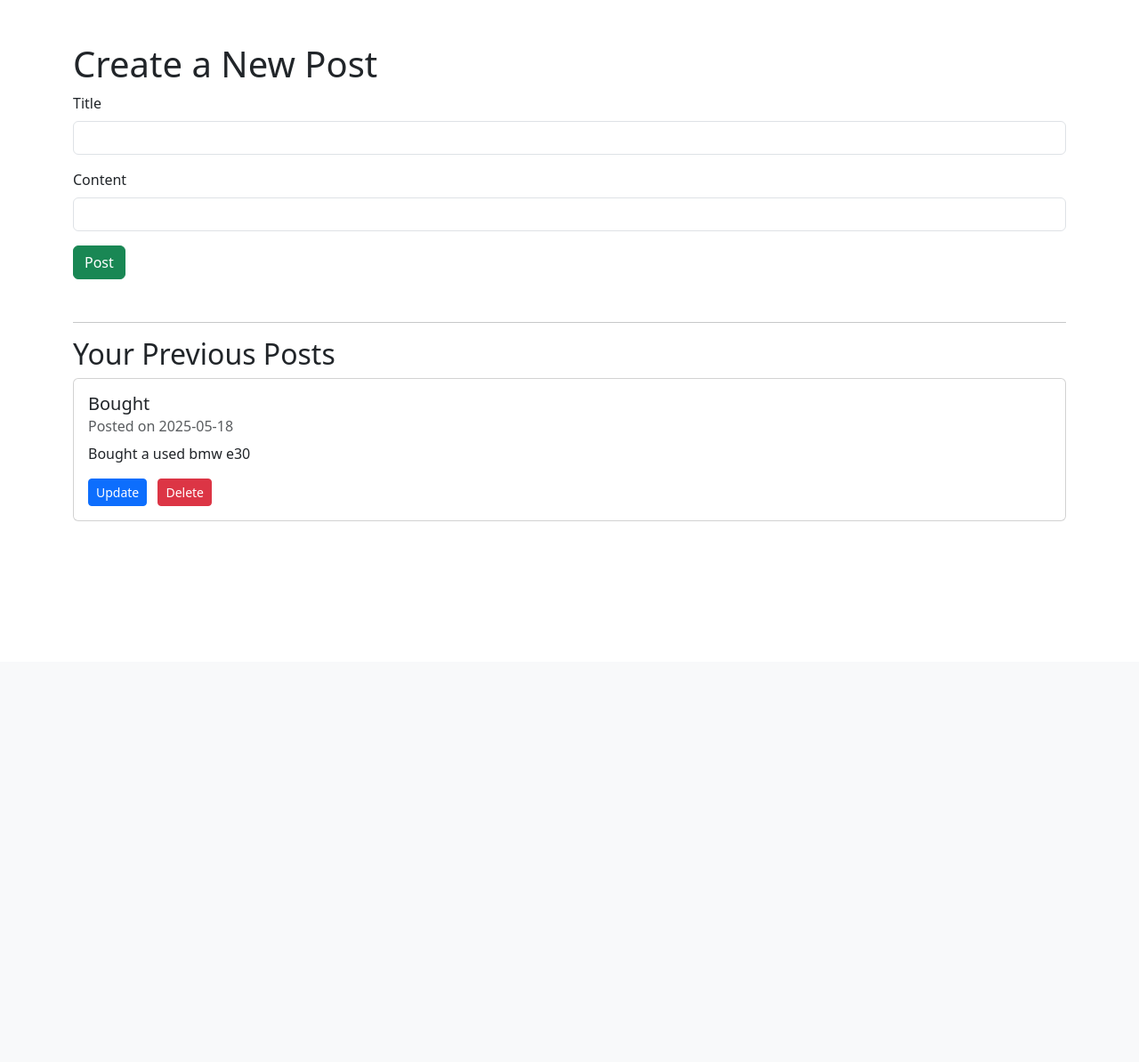
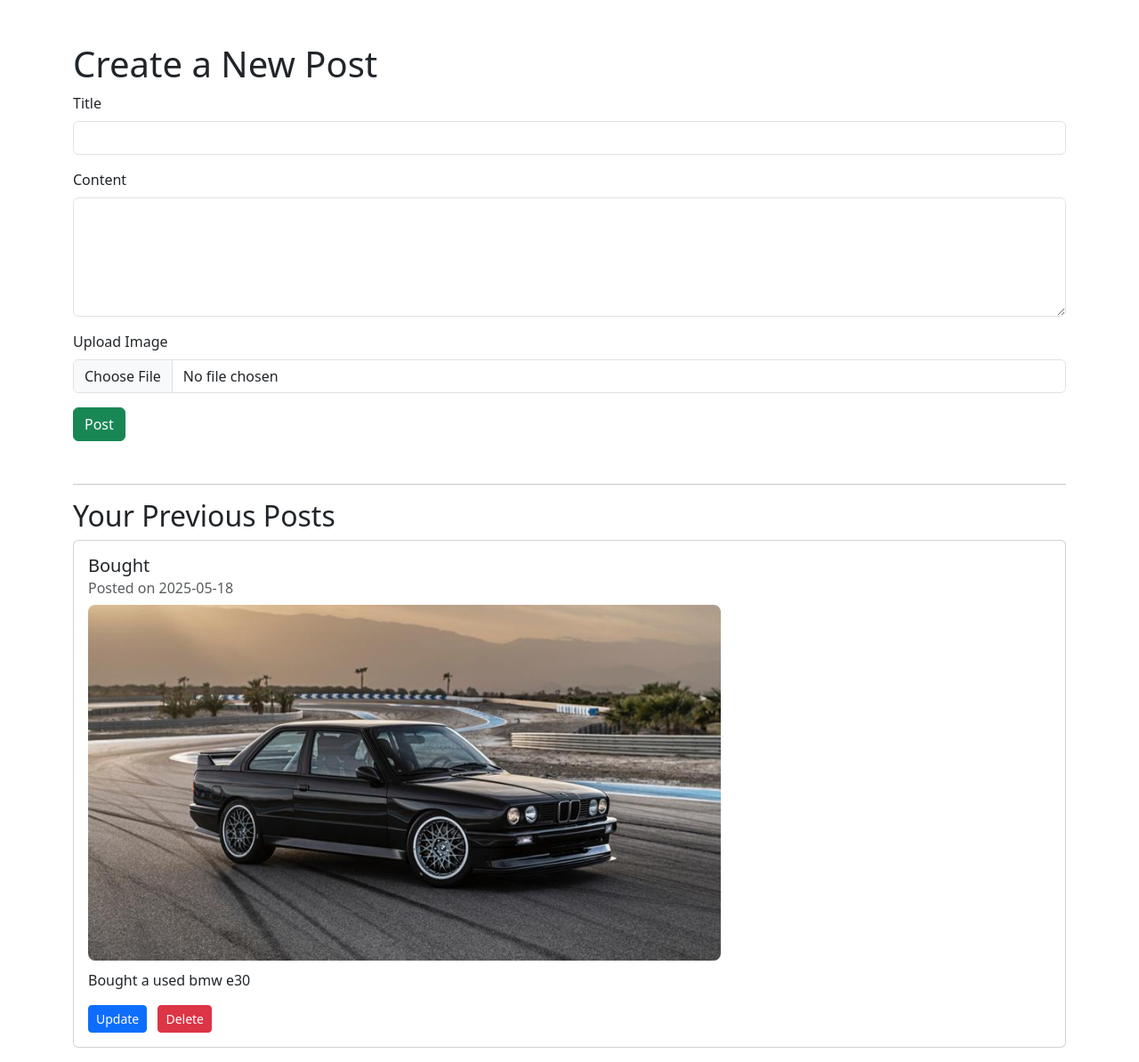
Before and after one commit to PetarS09/Car-forms-VSE, a Flask app: page /post/new in a window 1280 px wide. Shown: the part 56-1250 px from the top of the page at 89% size. Before the commit the page ends 642 px from the top, so only its background shows below. Run offline with Flask 3, Linux system fonts and the light colour scheme; a user stored in the database is signed in; some libraries are stand-ins or nearby versions.

Commit message:
New posts function
Users can now add photos to customize their posts even more!

```diff
--- a/Car_forms/forms.py
+++ b/Car_forms/forms.py
@@ -1,5 +1,5 @@
 from flask_wtf import FlaskForm
-from wtforms import StringField, PasswordField, SubmitField, BooleanField
+from wtforms import StringField, PasswordField, SubmitField, BooleanField,TextAreaField
 from flask_login import current_user
 from flask_wtf.file import FileField, FileAllowed
 from wtforms.validators import DataRequired, Length, Email, EqualTo, ValidationError
@@ -56,5 +56,6 @@ class UpdateAccountForm(FlaskForm):
 
 class PostForm(FlaskForm):
     title = StringField('Title', validators=[DataRequired()])
-    content = StringField('Content', validators=[DataRequired()])
+    content = TextAreaField('Content', validators=[DataRequired()])
+    picture = FileField('Upload Image', validators=[FileAllowed(['jpg', 'png'])])
     submit = SubmitField('Post')
--- a/Car_forms/models.py
+++ b/Car_forms/models.py
@@ -25,6 +25,7 @@ class Post(db.Model):
     title = db.Column(db.String(100), nullable=False)
     date_posted = db.Column(db.DateTime, nullable=False, default=datetime.utcnow)
     content = db.Column(db.Text, nullable=False)
+    image_file = db.Column(db.String(20), nullable=True,)
     user_id = db.Column(db.Integer, db.ForeignKey('user.id'), nullable=False)
 
     def __repr__(self):
--- a/Car_forms/routes.py
+++ b/Car_forms/routes.py
@@ -1,6 +1,6 @@
 from flask import render_template, url_for, flash, redirect, request
 from Car_forms import app, db, bcrypt
-from Car_forms.forms import RegistrationForm, LoginForm,UpdateAccountForm,PostForm
+from Car_forms.forms import RegistrationForm, LoginForm, UpdateAccountForm, PostForm
 from Car_forms.models import User, Post
 from flask_login import login_user, current_user, logout_user, login_required
 from PIL import Image
@@ -11,7 +11,7 @@ import secrets
 @app.route("/home")
 def home():
     post = Post.query.order_by(Post.date_posted.desc()).all()
-    return render_template('home.html',posts=post, title='Home Page')
+    return render_template('home.html', posts=post, title='Home Page')
 
 
 @app.route("/about")
@@ -49,7 +49,7 @@ def login():
             next_page = request.args.get('next')
             return redirect(next_page) if next_page else redirect(url_for('home'))
         else:
-            flash('Login Unsuccessful. Please check email and password')
+            flash('Login Unsuccessful. Please check email and password', 'danger')
     return render_template('login.html', title='Login', form=form)
 
 
@@ -66,6 +66,20 @@ def save_picture(form_picture):
     picture_path = os.path.join(app.root_path, 'static/profile_pics', picture_fn)
 
     output_size = (125, 125)
+    i = Image.open(form_picture)
+    i.thumbnail(output_size)
+    i.save(picture_path)
+
+    return picture_fn
+
+
+def save_post_picture(form_picture):
+    random_hex = secrets.token_hex(8)
+    _, f_ext = os.path.splitext(form_picture.filename)
+    picture_fn = random_hex + f_ext
+    picture_path = os.path.join(app.root_path, 'static/post_pics', picture_fn)
+
+    output_size = (800, 800)
     i = Image.open(form_picture)
     i.thumbnail(output_size)
     i.save(picture_path)
@@ -96,12 +110,17 @@ def account():
     image_file = url_for('static', filename='profile_pics/' + current_user.image_file)
     return render_template('account.html', title='Account', image_file=image_file, form=form)
 
+
 @app.route("/post/new", methods=['GET', 'POST'])
 @login_required
 def create_post():
     form = PostForm()
     if form.validate_on_submit():
-        post = Post(title=form.title.data, content=form.content.data, author=current_user)
+        if form.picture.data:
+            picture_file = save_post_picture(form.picture.data)
+            post = Post(title=form.title.data, content=form.content.data, author=current_user, image_file=picture_file)
+        else:
+            post = Post(title=form.title.data, content=form.content.data, author=current_user)
         db.session.add(post)
         db.session.commit()
         flash('Your post has been created!', 'success')
@@ -109,6 +128,7 @@ def create_post():
 
     posts = Post.query.filter_by(author=current_user).order_by(Post.date_posted.desc()).all()
     return render_template('create_post.html', form=form, posts=posts)
+
 
 @app.route("/post/<int:post_id>/update", methods=['GET', 'POST'])
 @login_required
@@ -122,6 +142,9 @@ def update_post(post_id):
     if form.validate_on_submit():
         post.title = form.title.data
         post.content = form.content.data
+        if form.picture.data:
+            picture_file = save_post_picture(form.picture.data)
+            post.image_file = picture_file
         db.session.commit()
         flash('Your post has been updated!', 'success')
         return redirect(url_for('create_post'))
@@ -130,6 +153,7 @@ def update_post(post_id):
         form.content.data = post.content
 
     return render_template('create_post.html', form=form, post=post)
+
 
 @app.route("/post/<int:post_id>/delete", methods=['POST'])
 @login_required
--- a/Car_forms/templates/create_post.html
+++ b/Car_forms/templates/create_post.html
@@ -41,7 +41,7 @@
         {% endwith %}
 
         {% if form %}
-        <form method="POST">
+        <form method="POST" enctype="multipart/form-data">
             {{ form.hidden_tag() }}
 
             <div class="mb-3">
@@ -56,10 +56,16 @@
                 {% for error in form.content.errors %}<div class="text-danger">{{ error }}</div>{% endfor %}
             </div>
 
+            <div class="mb-3">
+                {{ form.picture.label(class="form-label") }}
+                {{ form.picture(class="form-control") }}
+                {% for error in form.picture.errors %}<div class="text-danger">{{ error }}</div>{% endfor %}
+            </div>
+
             {{ form.submit(class="btn btn-success") }}
         </form>
         {% else %}
-        <form method="post">
+        <form method="post" enctype="multipart/form-data">
             <div class="mb-3">
                 <label for="title" class="form-label">Title:</label>
                 <input type="text" id="title" name="title" class="form-control" required />
@@ -68,6 +74,11 @@
             <div class="mb-3">
                 <label for="content" class="form-label">Content:</label>
                 <textarea id="content" name="content" rows="5" class="form-control" required></textarea>
+            </div>
+
+            <div class="mb-3">
+                <label for="picture" class="form-label">Post Image (optional):</label>
+                <input type="file" id="picture" name="picture" class="form-control" accept="image/*" />
             </div>
 
             <button type="submit" class="btn btn-success">Submit</button>
@@ -83,6 +94,11 @@
                     <div class="card-body">
                         <h5 class="card-title">{{ post.title }}</h5>
                         <h6 class="card-subtitle text-muted mb-2">Posted on {{ post.date_posted.strftime('%Y-%m-%d') }}</h6>
+
+                        {% if post.image_file %}
+                            <img src="{{ url_for('static', filename='post_pics/' + post.image_file) }}" alt="Post Image" style="max-width: 100%; max-height: 400px; border-radius: 8px; margin-bottom: 10px;">
+                        {% endif %}
+
                         <p class="card-text">{{ post.content }}</p>
 
                         {% if current_user.is_authenticated and post.author == current_user %}
```
Also changed, not shown: Car_forms/templates/home.html (+13 -2 lines), Car_forms/static/post_pics/90d705b166ca3e28.jpg (added), Car_forms/static/post_pics/c2ccf2a32d70ff5e.jpg (added), Car_forms/static/profile_pics/0e894ba8032835e2.jpg (added), Car_forms/static/profile_pics/79e2b0487531184f.jpg (added), instance/site.db.
